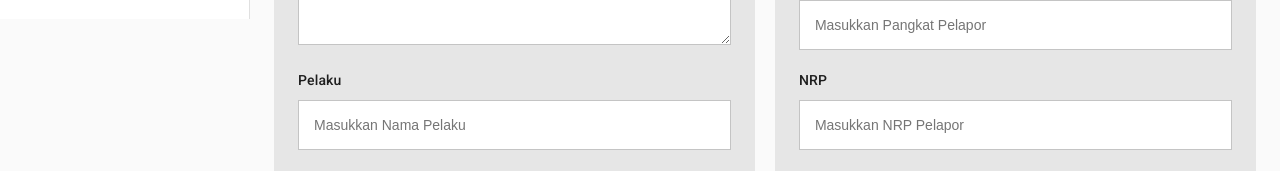
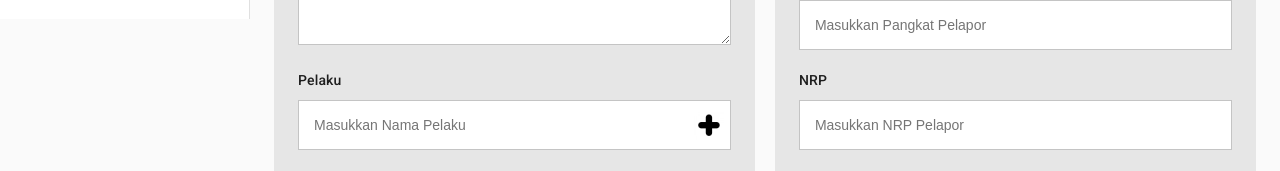
Before and after one commit to bintangmau/police-report-ui, a React (Create React App) app: page /inputa in a window 1280 px wide. Shown: the part 781-952 px from the top of the page. Built offline with nearby package versions, Linux system fonts and the light colour scheme.

Commit message:
plus input login done

```diff
--- a/src/Components/InputReportA/LeftContent/index.jsx
+++ b/src/Components/InputReportA/LeftContent/index.jsx
@@ -1,13 +1,55 @@
 // MODULES
-import React, { useState } from 'react'
+import React, { useState, useEffect } from 'react'
 import DatePicker from 'react-datepicker'
 
 // CSS
 import './style.css'
+import './plus.css'
 import "react-datepicker/dist/react-datepicker.css";
 
+// IMAGE
+import PlusIcon from '../../../Images/input/plus.jpg'
+
 export default function LeftContentInputB() {
+
     const [ waktuKejadian, setWaktuKejadian ] = useState('')
+
+    // INPUT PLUS STATE
+    const [dataPelaku,setDataPelaku] = useState([""])
+
+    function PlusInput (type) {
+        if (type === 0) {
+            let result = [...dataPelaku]
+            result.push("")
+            setDataPelaku(result)
+        }
+    }
+
+    function MinusInput (type,indexV) {
+        if (type === 0 ) {
+            if (indexV > 0 && dataPelaku.length > 0) {
+                let result = [...dataPelaku]
+                result = result.filter((e,index)=> index !== indexV)
+                setDataPelaku(result)
+            }
+        }
+    }
+
+    function FillValue (type,value,indexV) {
+        if (type === 0) {
+            let result = [...dataPelaku]
+            result.forEach((el,index)=>{
+                if (index === indexV) {
+                    result[index] = value
+                }
+            })
+            setDataPelaku(result)
+        }
+    }
+
+    useEffect(()=>{
+        console.log(dataPelaku , ' <<< VALUE DATA PELAKU')
+    },[dataPelaku])
 
     return (
         <div className='input-a-left-container'>
@@ -88,10 +130,45 @@ export default function LeftContentInputB() {
                 <textarea placeholder="Tulis Uraian Kejadian" type="text"/>
             </div>
 
-            <div className='input-a-input-box'>
-                <label>Pelaku</label> <br />
-                <input type="text" placeholder="Masukkan Nama Pelaku"/>
-            </div>
+            {
+                dataPelaku.map((el,index)=>{
+                    return (
+                        <div className='input-a-input-box-plus'>
+                            <label>Pelaku</label> <br />
+                            <div className="input-a-container-box-plus">
+                                <input
+                                    type="text"
+                                    className="input-a-plus"
+                                    placeholder="Masukkan Nama Pelaku"
+                                    value={dataPelaku[index]}
+                                    onChange={e=>FillValue(0,e.target.value,index)}
+                                />
+                                {
+                                    index !== 0 ?
+                                    <div className="input-a-minus-box"  onClick={e=>MinusInput(0,index)}>
+                                        <img src={PlusIcon} />
+                                    </div> :
+                                    <></>
+                                }
+                                {
+                                    index === dataPelaku.length -1 ?
+                                    <div className="input-a-plus-box" onClick={e=>PlusInput(0)}>
+                                        <img src={PlusIcon} />
+                                    </div> :
+                                    <></>
+                                }
+                                {
+                                    index === 0 && dataPelaku.length > 1 &&
+                                    <div className="input-a-minus-box">
+                                    </div>
+                                }
+                                {/* <div className="input-a-container-plus-minus">
+                                </div> */}
+                            </div>
+                        </div>
+                    )
+                })
+            }
 
             <div className='input-a-input-box'>
                 <label>Korban</label> <br />
--- /dev/null
+++ b/src/Components/InputReportA/LeftContent/plus.css
@@ -0,0 +1,78 @@
+
+/* PLUS */
+
+.input-a-input-box-plus {
+    width: 90%;
+    margin-left: 5%;
+    margin-bottom: 20px;
+}
+
+.input-a-input-box-plus input {
+    width: 90%;
+    height: 50px;
+    padding: 15px;
+    font-size: 14px;
+    margin-top: 10px;
+    border-top: 1px solid #c4c4c4;
+    border-left: 1px solid #c4c4c4;
+    border-bottom: 1px solid #c4c4c4;
+    border-right: none;
+    outline: none;
+}
+
+.input-a-plus-box {
+    width: 10%;
+    border-top: 1px solid #c4c4c4;
+    border-right: 1px solid #c4c4c4;
+    border-bottom: 1px solid #c4c4c4;
+    border-left: none;
+    height: 50px;
+    margin-top: 10px;
+    background-color: white;
+    display: flex;
+    justify-content: center;
+    align-items: center;
+    cursor: pointer;
+}
+
+.input-a-minus-box {
+    width: 10%;
+    border-top: 1px solid #c4c4c4;
+    border-right: none;
+    border-bottom: 1px solid #c4c4c4;
+    border-left: none;
+    height: 50px;
+    margin-top: 10px;
+    background-color: white;
+    display: flex;
+    justify-content: center;
+    align-items: center;
+    cursor: pointer;
+}
+
+.input-a-plus-box img {
+    width: 30px;
+    height: 30px;
+}
+
+.input-a-minus-box img {
+    width: 20px;
+    height: 20px;
+}
+
+.input-a-container-box-plus {
+    width: 100%;
+    display: flex;
+}
+
+.input-a-container-plus-minus {
+    width: 20%;
+    display: flex;
+    justify-content: space-between;
+    align-items: flex-end;
+    height: 100%;
+    /* background-color: pink; */
+}
+
+
+/* MINUS */
```
Also changed, not shown: src/Components/InputReportA/LeftContent/style.css (line endings or trailing spaces), src/Images/input/plus.jpg (added), 1 other file (tests, documents, lock files or other folders).
